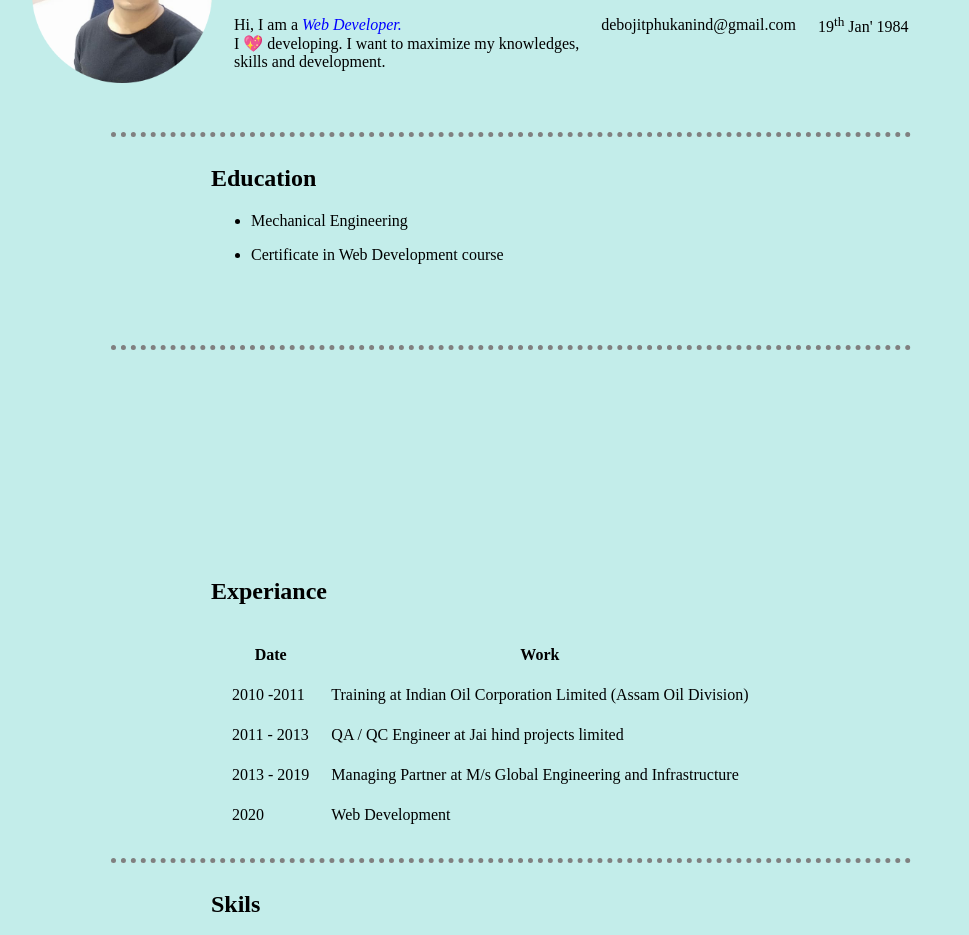
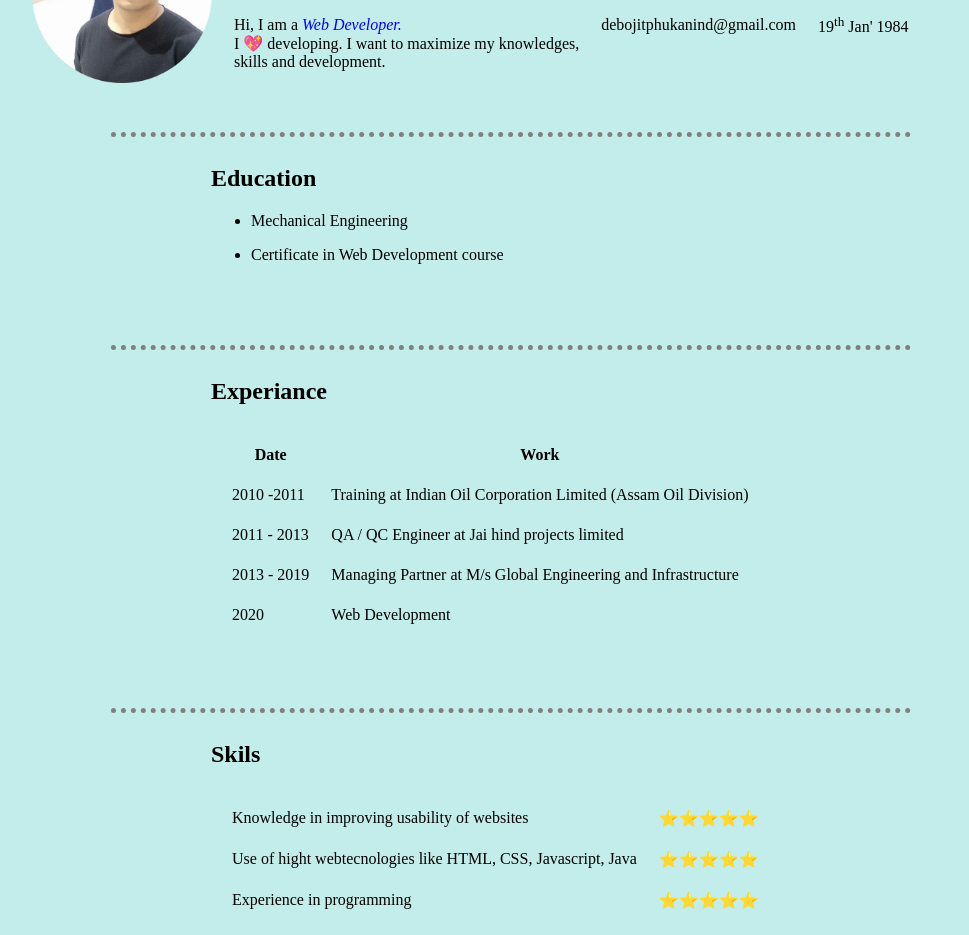
Before and after one commit to Debojit-Phukan/CV-Profile, a plain HTML site: page index.html in a window 1280 px wide. Shown: the part 118-1053 px from the top of the page, without its empty margins (129-1098 px from the left). Drawn offline with Linux system fonts and the light colour scheme.

Commit message:
Update style.css

```diff
--- a/css/style.css
+++ b/css/style.css
@@ -56,22 +56,19 @@ body{
 }
 .midcontainer-experiance{
    width:1000px;
-  height: 300px;
-  margin:100px auto 100px auto;
+  height: 350px;
   background-color: #c3edea;
   float: left;
 }
 .sidecontainer-experiance{
   width:200px;
-  height: 300px;
-  margin:100px auto 100px auto;
+  height: 350px;
   background-color: #c3edea;
   float: left;
 }
 .middlecontainer-experiance{
   width:600px;
-  height:300px;
-  margin:100px auto 100px auto;
+  height:350px;
   background-color: #c3edea;
   float:left;
 }
```
